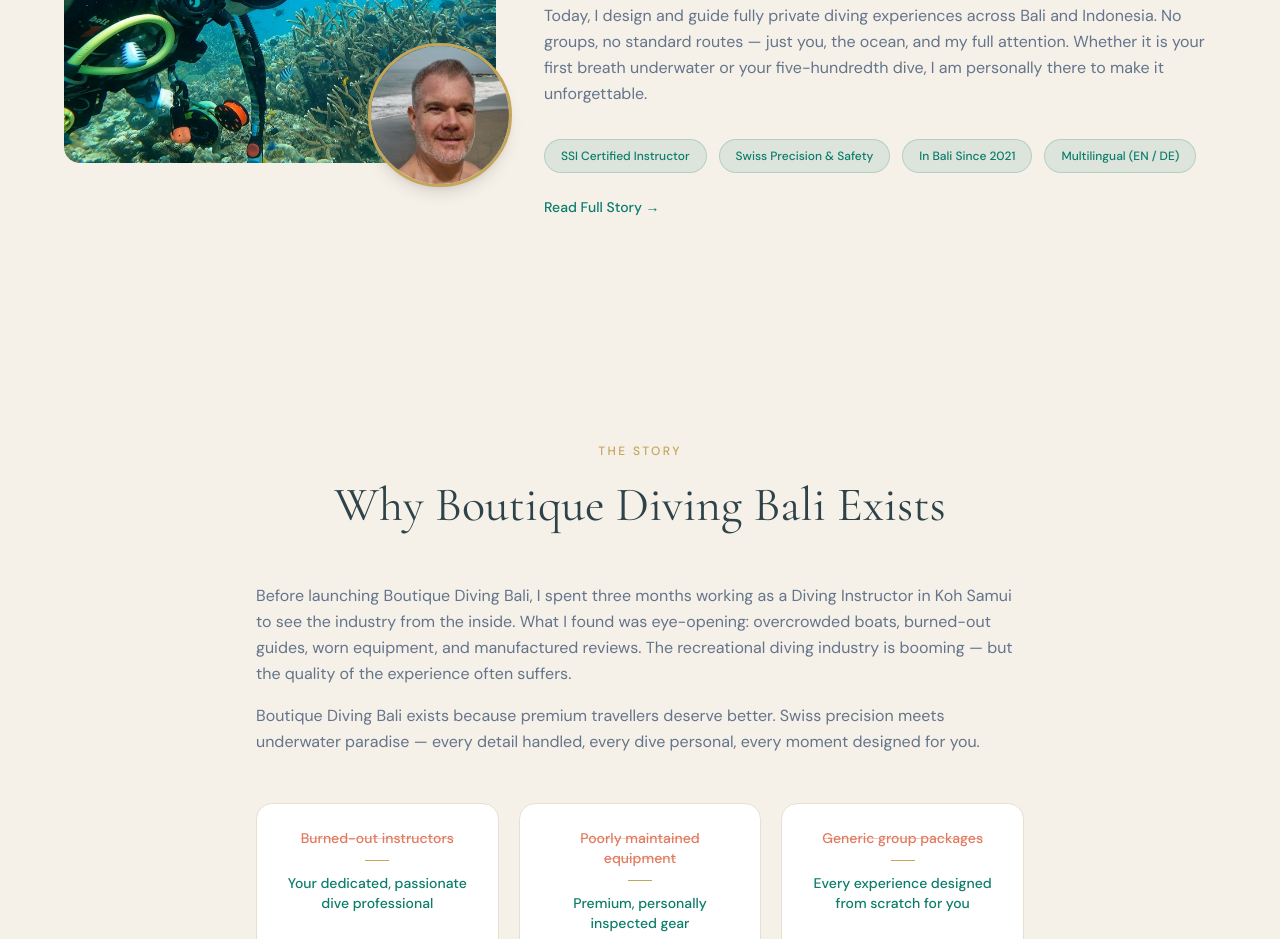
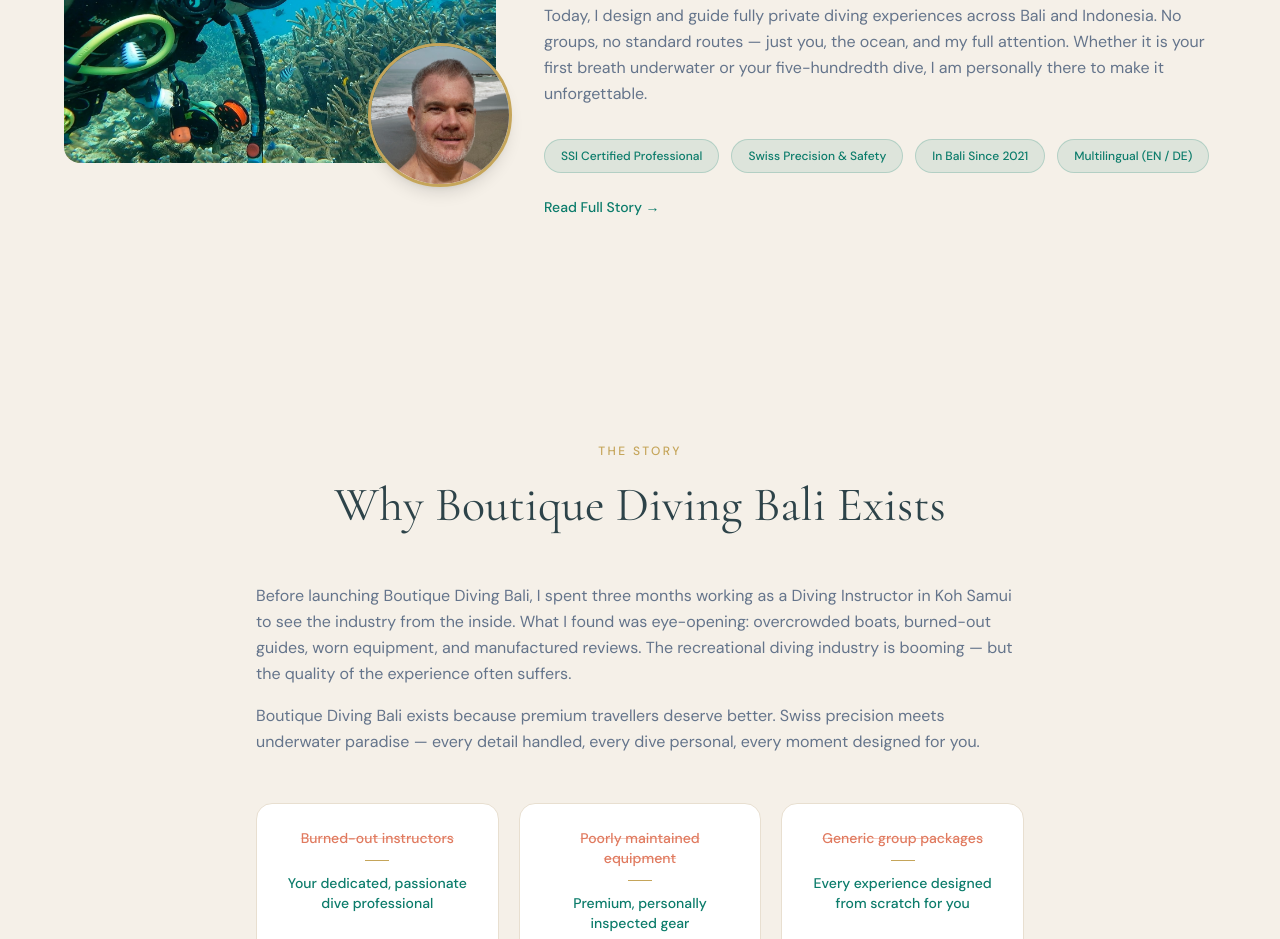
Before and after one commit to Raptor78Bali/boutique-diving-bali, a Next.js app: page /preview in a window 1280 px wide. Shown: the part 2040-2979 px from the top of the page. Built offline with nearby package versions, Linux system fonts and the light colour scheme.

Commit message:
Change SSI trust badge from Instructor to Professional

```diff
--- a/src/app/preview/page.tsx
+++ b/src/app/preview/page.tsx
@@ -282,7 +282,7 @@
 
  <div className="flex flex-wrap gap-3 mt-8">
  {[
- "SSI Certified Instructor",
+ "SSI Certified Professional",
  "Swiss Precision & Safety",
  "In Bali Since 2021",
  "Multilingual (EN / DE)",
```
